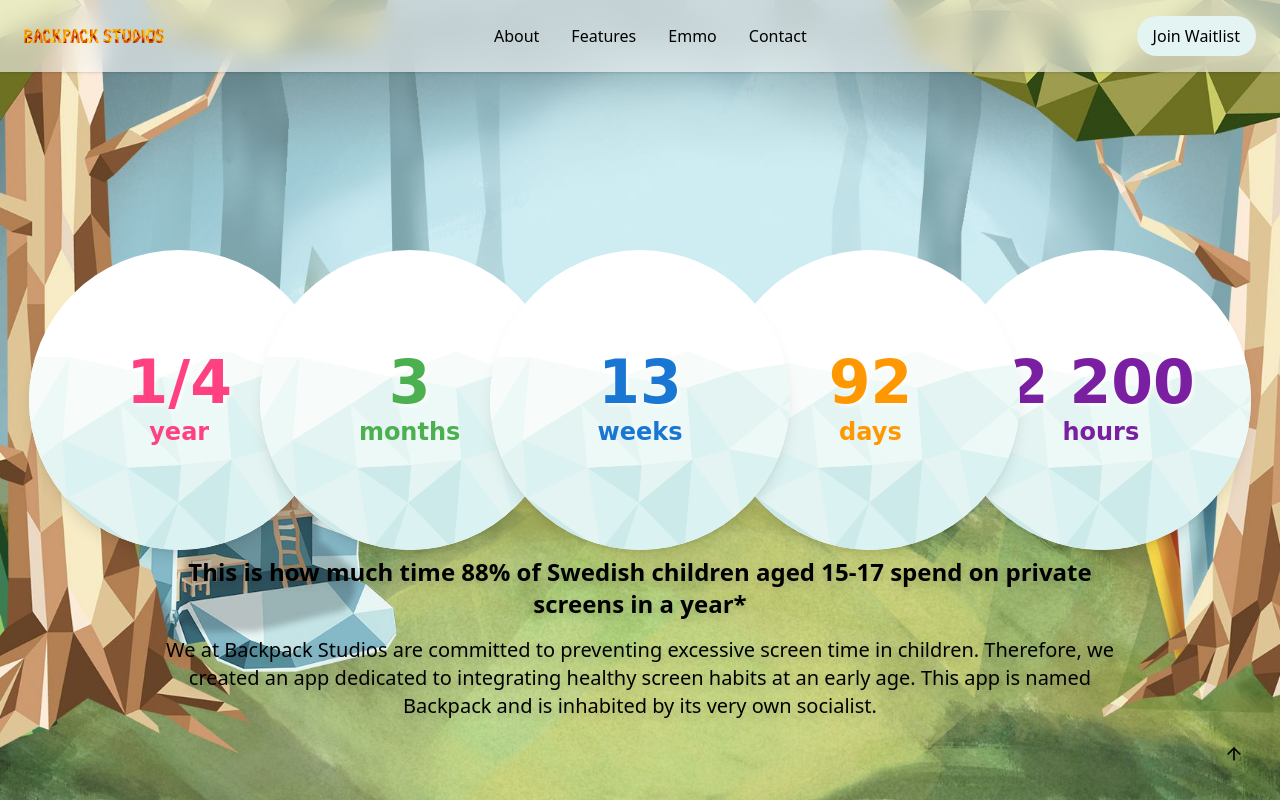
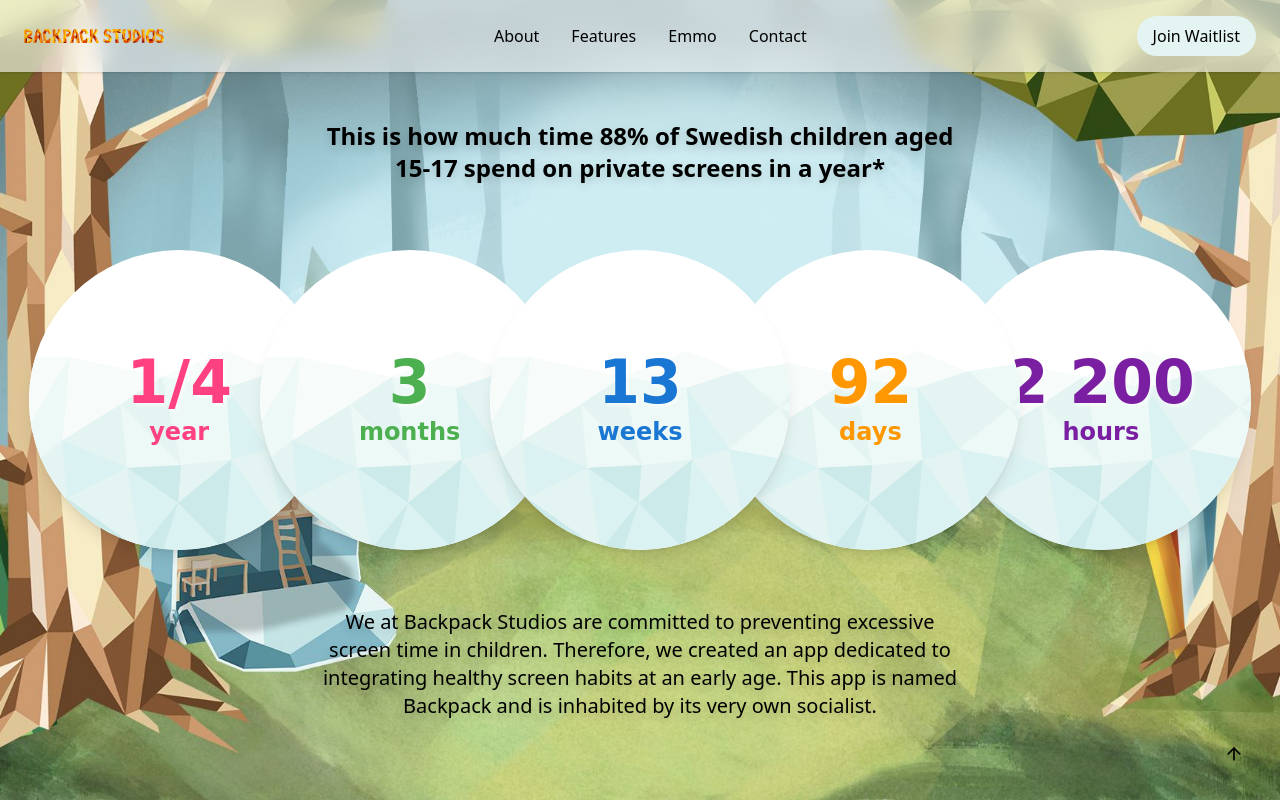
Before and after one commit to Natito9/backpack-project, a Next.js app: page / in a window 1280 px wide. Shown: the top 802 px of the page. Built offline with nearby package versions, Linux system fonts and the light colour scheme.

Commit message:
new caption position

```diff
--- a/src/components/hero/FactCaption.jsx
+++ b/src/components/hero/FactCaption.jsx
@@ -15,19 +15,20 @@
       }, 1000); // Delay second caption
       setTimeout(() => {
         if (onDone) onDone();
-      }, 9000); // Allow time for fade-in before calling onDone
+      }, 8000);
     }
   }, [phase, onDone]);
 
   return (
-    <div className="absolute bottom-20 w-full md:px-40 text-center space-y-4">
+    <div className="relative w-full h-full md:px-40 text-center">
       {showFirst && (
-        <p className="text-xl md:text-2xl font-semibold  drop-shadow-lg animate__animated animate__fadeInUp">
+        <p className=" absolute top-30 text-xl md:text-2xl font-semibold left-1/2 transform -translate-x-1/2 drop-shadow-lg animate__animated animate__fadeInUp">
           This is how much time 88% of Swedish children aged 15-17 spend on private screens in a year*
         </p>
       )}
       {showSecond && (
-        <p className="text-lg md:text-xl font-medium drop-shadow-lg animate__animated animate__fadeInUp animate__delay-1s">
+
+        <p className="absolute bottom-20 text-lg md:text-xl font-medium drop-shadow-lg  left-1/2 transform -translate-x-1/2 animate__animated animate__fadeInUp ">
          We at Backpack Studios are committed to preventing excessive screen time in children. Therefore, we created an app dedicated to integrating healthy screen habits at an early age. This app is named Backpack and is inhabited by its very own socialist.
         </p>
       )}
--- a/src/components/hero/Hero.jsx
+++ b/src/components/hero/Hero.jsx
@@ -28,7 +28,6 @@
     {showFacts && (
         <>
         <FactCards phase={phase} setPhase={setPhase} onDone={() => setShowFacts(false)} />
-
         <FactCaption phase={phase} onDone={() => {
   setPhase("done");
   setShowFacts(false);
```
